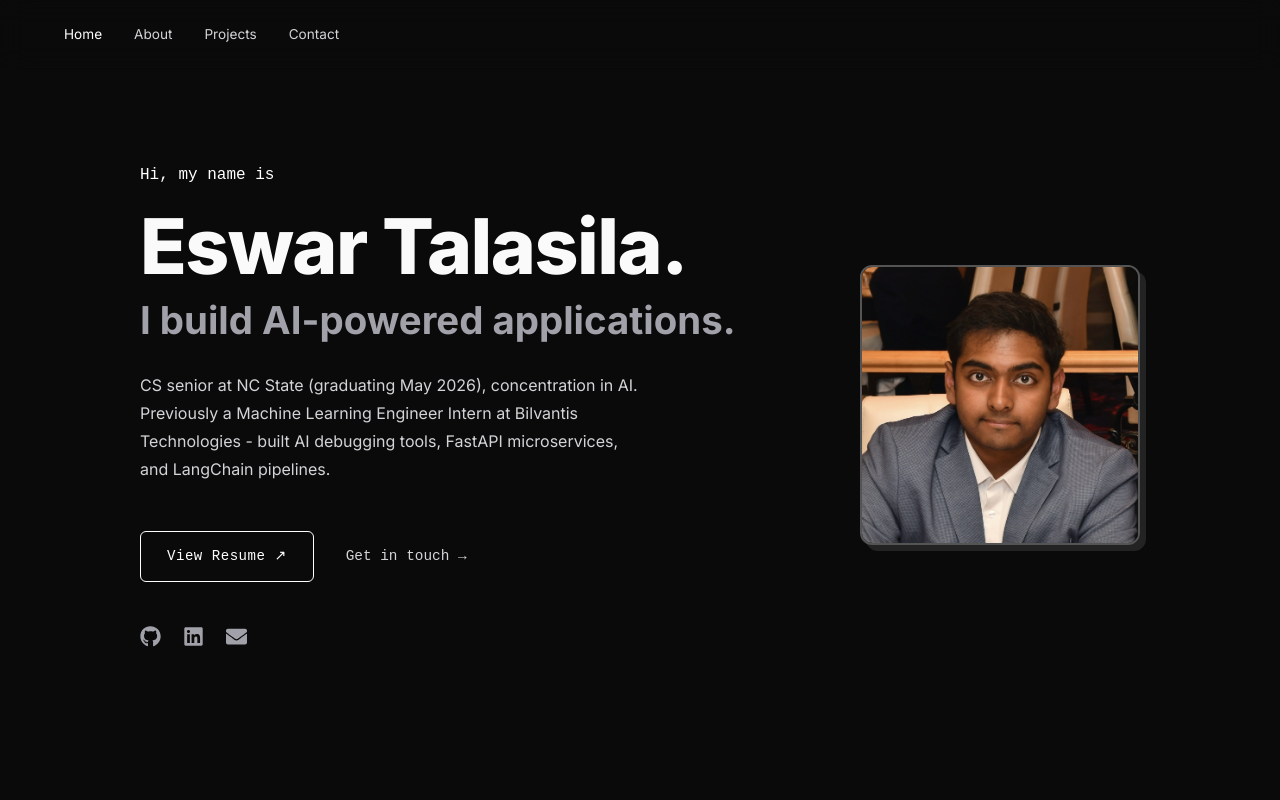
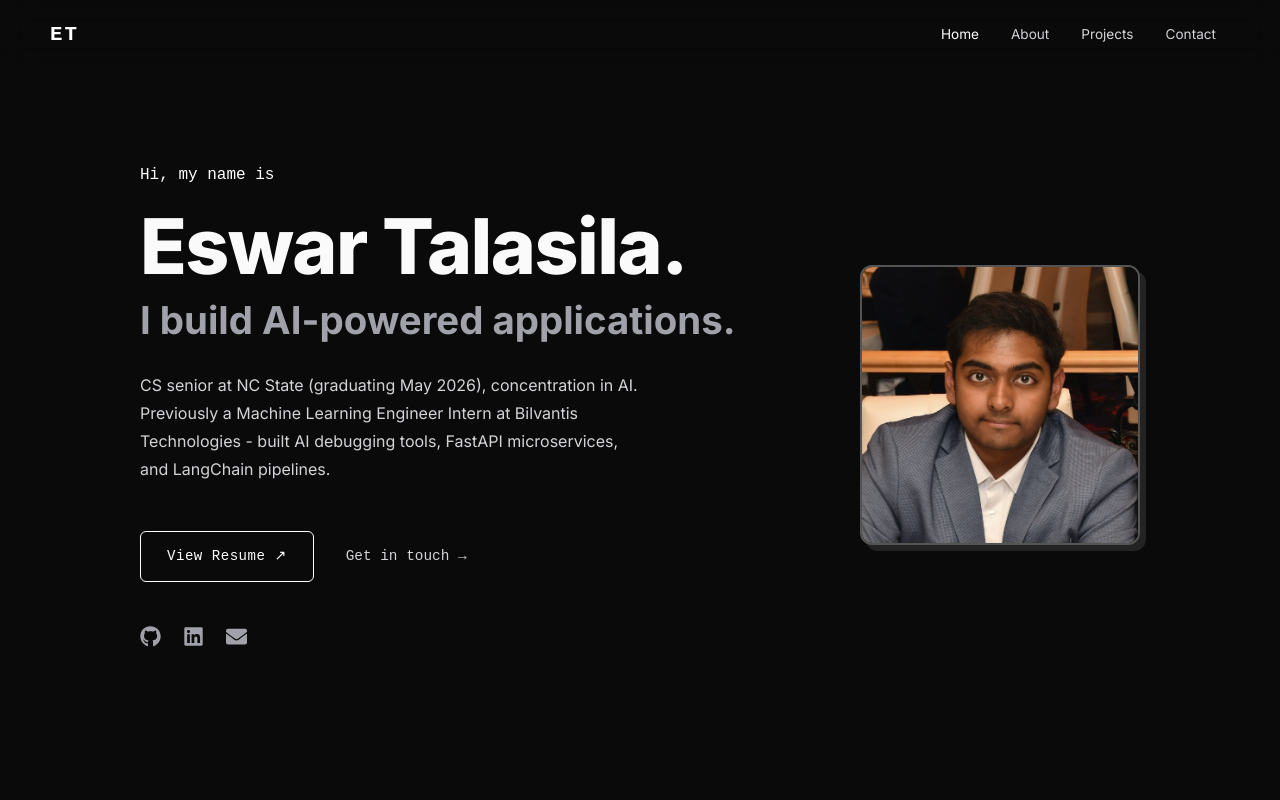
Before and after one commit to EswarTalasila/talasila-portfolio, a Next.js app: page / in a window 1280 px wide. Shown: the top 800 px of the page. Built offline with nearby package versions, Linux system fonts and the light colour scheme.

Commit message:
Restore ET logo to header

```diff
--- a/components/Header/Header.tsx
+++ b/components/Header/Header.tsx
@@ -40,6 +40,7 @@ export default function Header() {
 
   return (
     <header className={`${styles.header} ${scrolled ? styles.scrolled : ""}`}>
+      <a href="#home" className={styles.logo}>ET</a>
       <nav>
         <ol className={styles.navList}>
           {navItems.map(({ id, label }, i) => (
```
